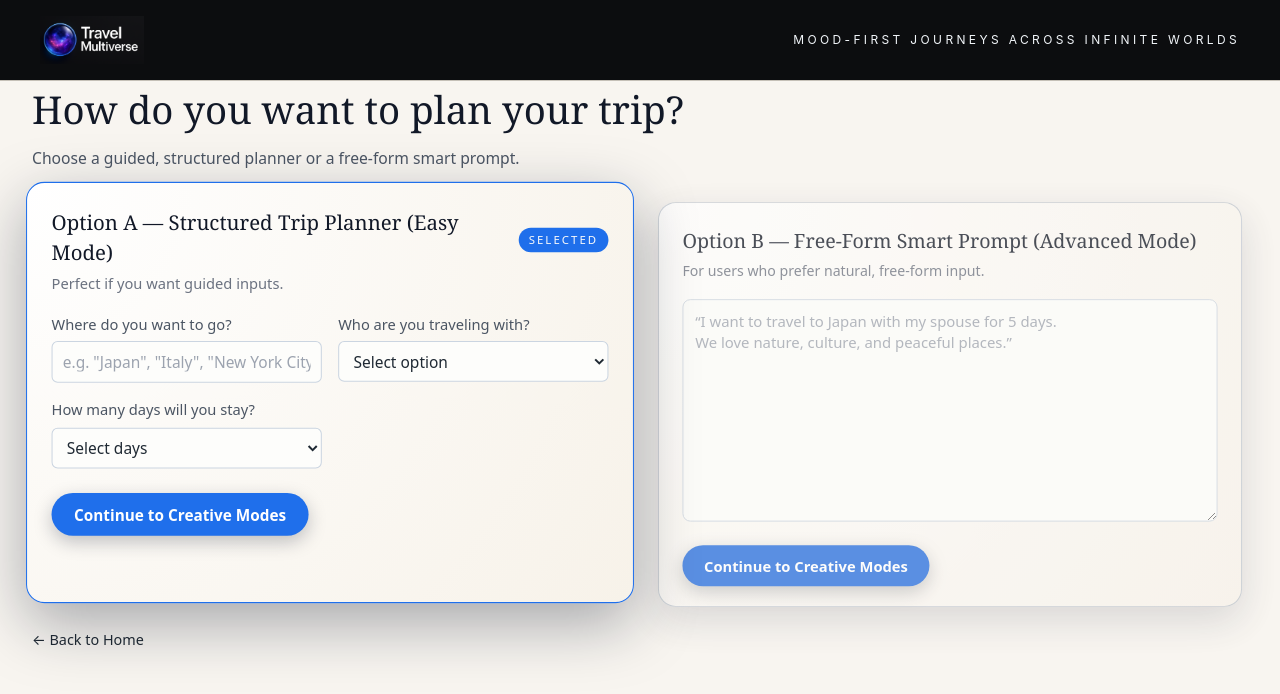
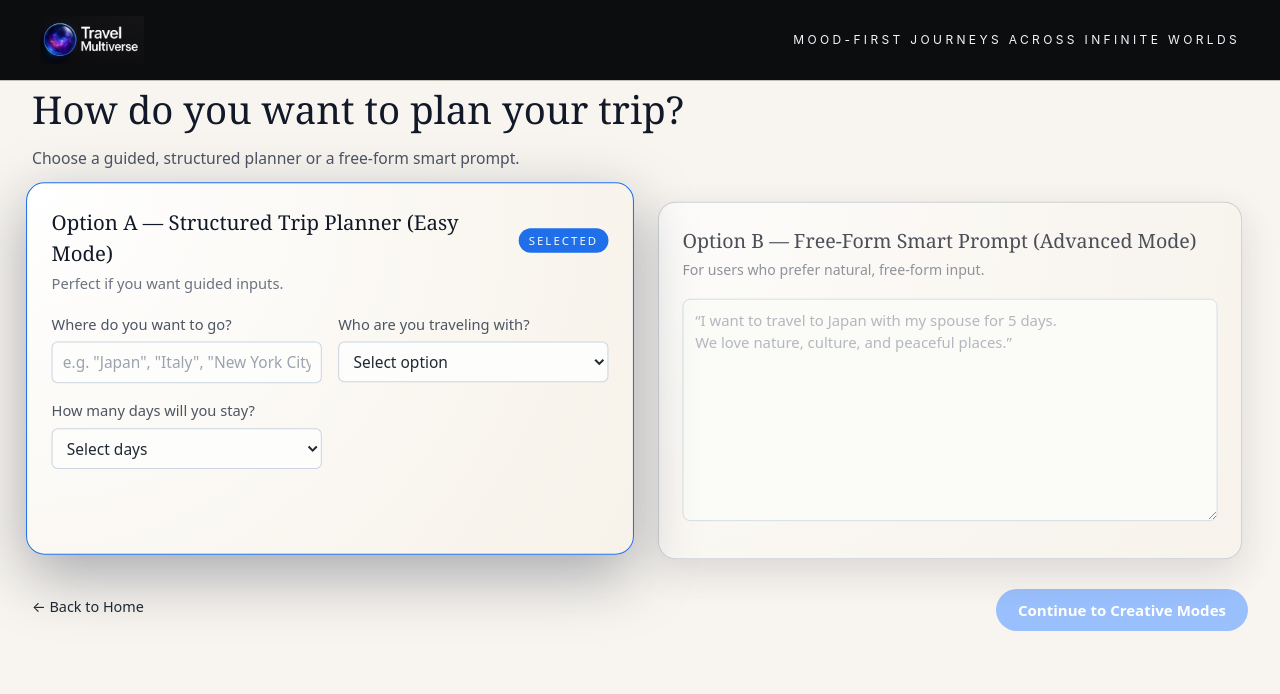
Before and after one commit to Chintan134/Travel_Multiverse_Clean, a Next.js app: page /trip-details in a window 1280 px wide. Shown: the top 694 px of the page. Built offline with nearby package versions, Linux system fonts and the light colour scheme.

Commit message:
Screen 2 button placements

```diff
--- a/pages/trip-details.js
+++ b/pages/trip-details.js
@@ -32,6 +32,39 @@ export default function TripDetails() {
   const isContinueEnabled =
     (selectedOption === "A" && isOptionAValid) ||
     (selectedOption === "B" && isOptionBValid);
+
+  const getDisableReason = () => {
+    if (selectedOption === "A") {
+      if (!destination.trim() || !companion.trim()) {
+        return "Enter destination and who you're traveling with.";
+      }
+      if (!days) {
+        return "Select how many days you'll stay.";
+      }
+      if (days === "custom") {
+        if (!customDays) {
+          return "Enter custom days between 1 and 14.";
+        }
+        const num = Number(customDays);
+        if (Number.isNaN(num) || num < 1 || num > 14) {
+          return "Custom days must be between 1 and 14.";
+        }
+      }
+      return "";
+    }
+
+    if (selectedOption === "B") {
+      if (!prompt.trim()) {
+        return "Type a short description before continuing.";
+      }
+      return "";
+    }
+
+    return "Choose Option A or B and enter the required details.";
+  };
+
+  const disableReason = isContinueEnabled ? "" : getDisableReason();
+
 
      const handleContinue = () => {
     if (selectedOption === "A") {
@@ -189,14 +222,6 @@ export default function TripDetails() {
                 </div>
               </div>
 
-              <button
-                type="button"
-                className={styles.tripButtonPrimary}
-                disabled={!isOptionAValid}
-                onClick={handleContinue}
-              >
-                Continue to Creative Modes
-              </button>
             </div>
 
             {/* OPTION B – FREE-FORM SMART PROMPT */}
@@ -230,22 +255,27 @@ export default function TripDetails() {
 We love nature, culture, and peaceful places.”`}
               />
 
-              <button
-                type="button"
-                className={styles.tripButtonPrimary}
-                disabled={!isOptionBValid}
-                onClick={handleContinue}
-              >
-                Continue to Creative Modes
-              </button>
+
             </div>
-          </div>
+                    </div>
 
-          <div className={styles.tripBackRow}>
+          {/* Shared footer row: Back on left, Next on right */}
+          <div className={styles.tripFooterRow}>
             <Link href="/" className={styles.tripBackLink}>
               ← Back to Home
             </Link>
+
+            <button
+              type="button"
+              className={styles.tripButtonPrimary}
+              disabled={!isContinueEnabled}
+              title={disableReason}
+              onClick={handleContinue}
+            >
+              Continue to Creative Modes
+            </button>
           </div>
+
         </section>
       </main>
     </div>
--- a/styles/Home.module.css
+++ b/styles/Home.module.css
@@ -468,9 +468,21 @@
   box-shadow: 0 6px 18px rgba(15, 23, 42, 0.25);
 }
 
-.tripButtonPrimary:hover {
+/* Only hover when NOT disabled */
+.tripButtonPrimary:hover:not(:disabled) {
   background-color: #245fbd;
 }
+
+/* Visually disabled state */
+.tripButtonPrimary:disabled {
+  background-color: #99bffc; /* matching faded blue */
+  color: #ffffff;
+  opacity: 1;               /* keep text crisp */
+  cursor: not-allowed;
+  box-shadow: none;
+}
+
+
 
 .tripButtonSecondary {
   background-color: #111827;
@@ -495,6 +507,23 @@
 .tripBackLink:hover {
   text-decoration: underline;
 }
+
+.tripFooterRow {
+  margin-top: 24px;
+  display: flex;
+  align-items: center;
+  justify-content: space-between; /* Back on left, button on right */
+  gap: 16px;
+  flex-wrap: wrap;
+}
+
+@media (max-width: 600px) {
+  .tripFooterRow {
+    flex-direction: column-reverse;
+    align-items: flex-start;
+  }
+}
+
 
 /* ---------- CREATIVE MODES (SCREEN 3) ---------- */
 
@@ -939,11 +968,14 @@
 
 /* Actions */
 
+
 .summaryActions {
-  margin-top: 18px;
+  margin-top: 28px;
   display: flex;
   flex-wrap: wrap;
-  gap: 10px;
+  gap: 16px;
+  justify-content: center;
+  padding-bottom: 24px;  /* prevents touching edge */
 }
 
 .summaryButtonPrimary,
```
